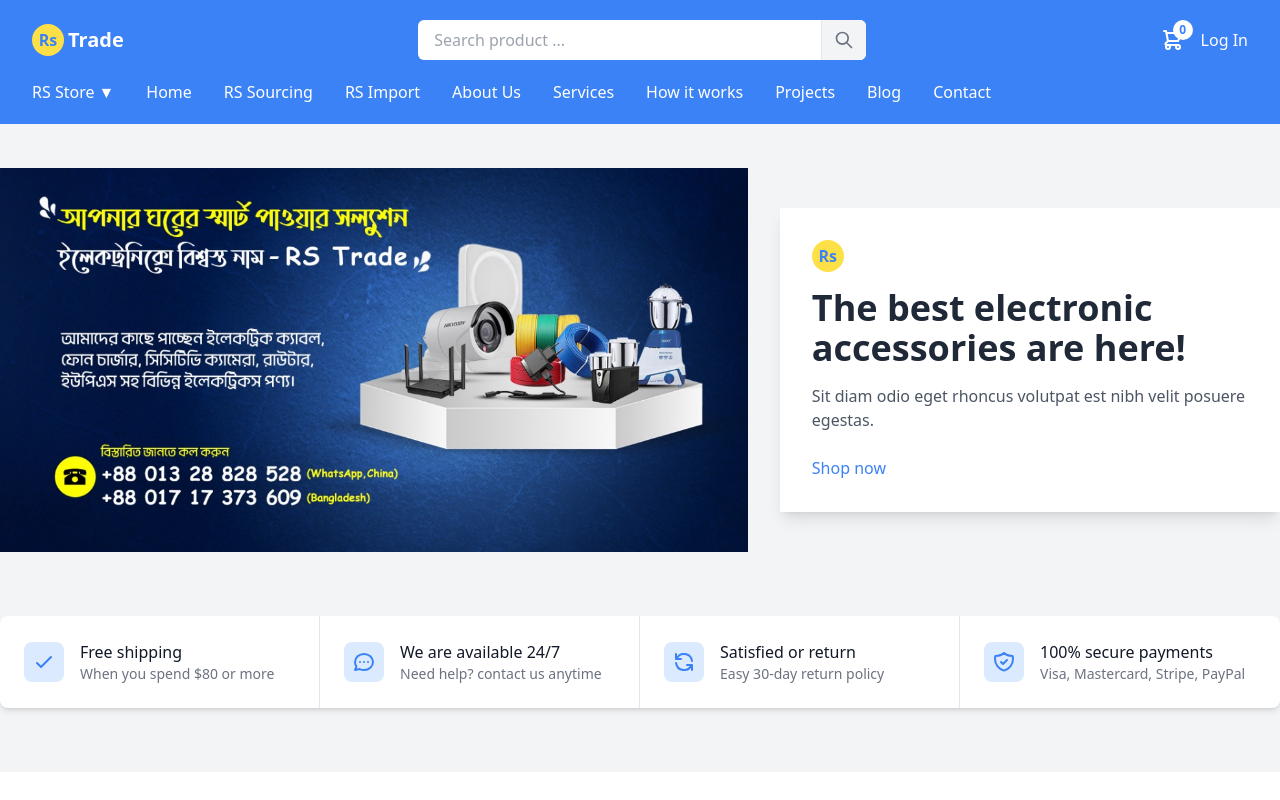
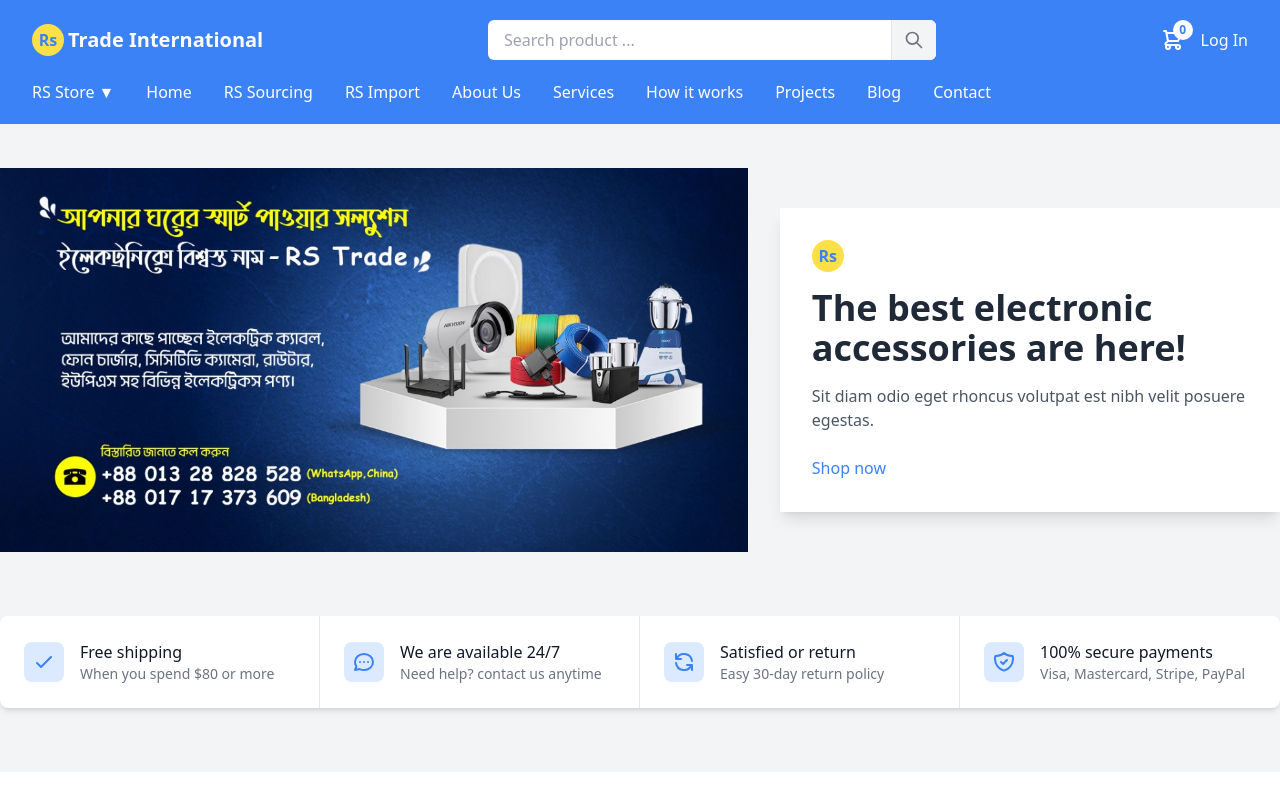
Before and after one commit to ibugithub/Rs-Trade, a Next.js app in the folder ui/: page / in a window 1280 px wide. Shown: the top 800 px of the page. Built offline with nearby package versions, Linux system fonts and the light colour scheme; no server answers.

Commit message:
updated codes

```diff
--- /dev/null
+++ b/ui/app/home/page.tsx
@@ -0,0 +1,9 @@
+import { Home } from '@/components/home/home';
+
+export default function Page() {
+    return (
+        <div className="max-w-7xl mx-auto p-6 mt-[8rem]">
+            <Home />
+        </div>
+    )
+}
--- a/ui/components/navBar/navbar.tsx
+++ b/ui/components/navBar/navbar.tsx
@@ -28,7 +28,7 @@
               <div className="w-8 h-8 bg-yellow-300 rounded-full flex items-center justify-center mr-1">
                 <span className="text-blue-500 font-bold">Rs</span>
               </div>
-              <span className="text-white text-xl font-bold">Trade</span>
+              <span className="text-white text-xl font-bold">Trade International</span>
             </Link>
           </div>
 
```
Also changed, not shown: 2 other files (tests, documents, lock files or other folders).
